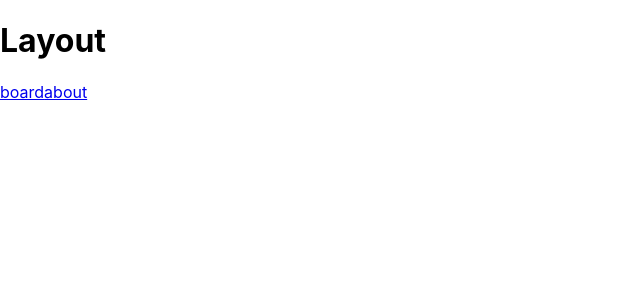
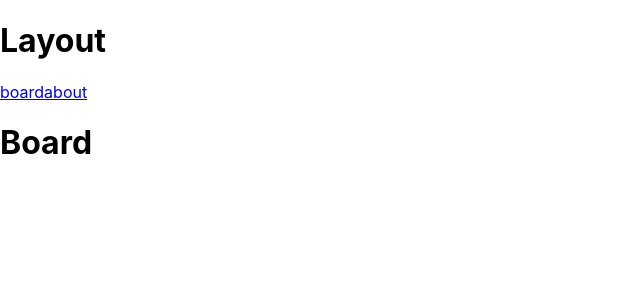
Before and after one commit to Eric3133/react-router-basic, a React (Create React App) app: page / in a window 1280 px wide. Shown: the top 300 px of the page, without its empty margins (0-640 px from the left). Built offline with nearby package versions, Linux system fonts and the light colour scheme.

Commit message:
404 router

```diff
--- a/src/page/Layout/index.js
+++ b/src/page/Layout/index.js
@@ -3,7 +3,7 @@ const Layout = () => {
   return (
     <div>
       <h1>Layout</h1>
-      <Link to='/board'>board</Link>
+      <Link to='/'>board</Link>
       <Link to='/about'>about</Link>
 
       {/* // 二级路由出口 */}
--- /dev/null
+++ b/src/page/NotFound/index.js
@@ -0,0 +1,9 @@
+const NotFound = () => {
+  return (
+    <div>
+      <h1>404 - Not Found!</h1>
+    </div>
+  );
+};
+
+export default NotFound;
--- a/src/router/index.js
+++ b/src/router/index.js
@@ -4,6 +4,7 @@ import { createBrowserRouter } from 'react-router-dom'
 import  Layout from '../page/Layout'
 import Board from '../page/Board'
 import About from '../page/About'
+import NotFound from '../page/NotFound'
 
 const router = createBrowserRouter([
   {
@@ -11,7 +12,8 @@ const router = createBrowserRouter([
     element: <Layout />,
     children: [
       {
-        path: 'board',
+        // path: 'board',
+        index: true,
         element: <Board />
       },
       {
@@ -28,6 +30,10 @@ const router = createBrowserRouter([
   {
     path: '/article/:id/:name',
     element: <Article />
+  },
+  {
+    path: '*',
+    element: <NotFound />
   }
 ])
 
```
